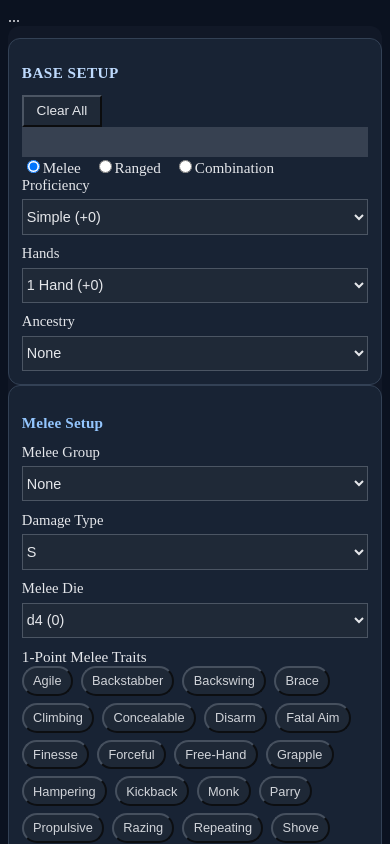
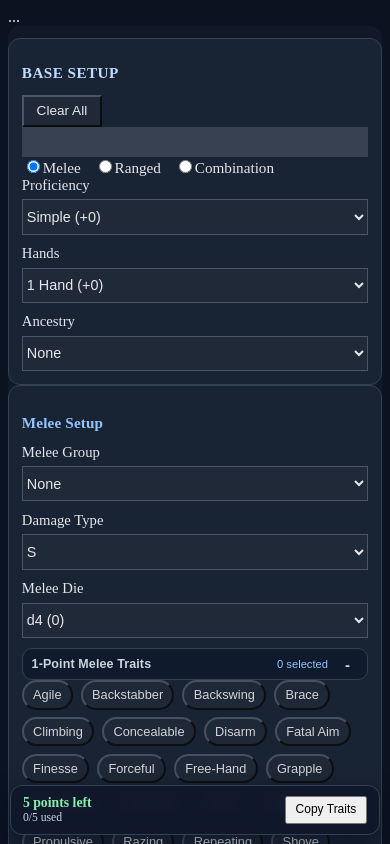
Before and after one commit to aegorsuch/PF2E-Weapon-Builder, a Vue app: page / in a window 390 px wide. Shown: the top 844 px of the page. Built offline with nearby package versions, Linux system fonts and the light colour scheme.

Commit message:
feat: implement collapsible trait sections and mobile sticky footer for improved UI/UX

```diff
--- a/src/App.vue
+++ b/src/App.vue
@@ -124,9 +124,17 @@
           </div>
           <div v-for="(traitList, pointKey) in traitCategories" :key="'m'+pointKey" class="trait-block mb-3">
             <div class="d-flex justify-content-between align-items-center gap-2 mb-1">
-              <label class="fw-bold small mb-0">{{ formatPointLabel(pointKey) }} Melee Traits</label>
+              <button
+                type="button"
+                class="trait-collapse-btn"
+                :aria-expanded="(!isTraitSectionCollapsed('melee', pointKey)).toString()"
+                @click="toggleTraitSection('melee', pointKey)">
+                <span class="trait-collapse-title">{{ formatPointLabel(pointKey) }} Melee Traits</span>
+                <span class="trait-collapse-meta">{{ getSelectedTraitCount('melee', pointKey) }} selected</span>
+                <span class="trait-collapse-icon">{{ isTraitSectionCollapsed('melee', pointKey) ? '+' : '-' }}</span>
+              </button>
             </div>
-            <div class="trait-button-grid mt-1">
+            <div v-show="!isTraitSectionCollapsed('melee', pointKey)" class="trait-button-grid mt-1">
               <button v-for="t in traitList" :key="t" type="button"
                 @click="toggleTrait('melee', pointKey, t)"
                 class="btn btn-sm"
@@ -208,9 +216,17 @@
           </div>
           <div v-for="(traitList, pointKey) in traitCategories" :key="'r'+pointKey" class="trait-block mb-3">
             <div class="d-flex justify-content-between align-items-center gap-2 mb-1">
-              <label class="fw-bold small mb-0">{{ formatPointLabel(pointKey) }} Ranged Traits</label>
+              <button
+                type="button"
+                class="trait-collapse-btn"
+                :aria-expanded="(!isTraitSectionCollapsed('ranged', pointKey)).toString()"
+                @click="toggleTraitSection('ranged', pointKey)">
+                <span class="trait-collapse-title">{{ formatPointLabel(pointKey) }} Ranged Traits</span>
+                <span class="trait-collapse-meta">{{ getSelectedTraitCount('ranged', pointKey) }} selected</span>
+                <span class="trait-collapse-icon">{{ isTraitSectionCollapsed('ranged', pointKey) ? '+' : '-' }}</span>
+              </button>
             </div>
-            <div class="trait-button-grid mt-1">
+            <div v-show="!isTraitSectionCollapsed('ranged', pointKey)" class="trait-button-grid mt-1">
               <button v-for="t in traitList" :key="t" type="button"
                 @click="toggleTrait('ranged', pointKey, t)"
                 class="btn btn-sm"
@@ -263,6 +279,29 @@
       </div>
       <div v-if="copyNotice" class="copy-notice mt-2">{{ copyNotice }}</div>
     </div>
+
+    <div class="mobile-sticky-footer d-md-none">
+      <div class="mobile-sticky-points" :class="total >= 0 ? 'is-ok' : 'is-over'">
+        <strong>{{ total >= 0 ? total + ' points left' : Math.abs(total) + ' over budget' }}</strong>
+        <span>{{ pointsUsed }}/{{ totalAvailablePoints }} used</span>
+      </div>
+      <div class="mobile-sticky-actions">
+        <button
+          v-if="range !== 'ranged'"
+          type="button"
+          class="btn btn-outline-info btn-sm"
+          @click="copyTraitsToClipboard('melee')">
+          {{ isCombo ? 'Copy Melee' : 'Copy Traits' }}
+        </button>
+        <button
+          v-if="range !== 'melee'"
+          type="button"
+          class="btn btn-outline-info btn-sm"
+          @click="copyTraitsToClipboard('ranged')">
+          {{ isCombo ? 'Copy Ranged' : 'Copy Traits' }}
+        </button>
+      </div>
+    </div>
   </div>
 </template>
 
@@ -297,6 +336,15 @@ export default {
       switchNoticeTimer: null,
       copyNotice: '',
       copyNoticeTimer: null,
+      isNarrowScreen: false,
+      lastOpenTraitSections: {
+        melee: 'onePoint',
+        ranged: 'onePoint'
+      },
+      collapsedTraitSections: {
+        melee: { onePoint: false, twoPoint: true, threePoint: true },
+        ranged: { onePoint: false, twoPoint: true, threePoint: true }
+      },
       selectedAncestry: '',
       adjustements: { proficiency: 0, hands: 0 },
       meleeForm: { group: '', die: 3, damageType: 'S', traits: { onePoint: [], twoPoint: [], threePoint: [] } },
@@ -372,10 +420,13 @@ export default {
       this.modeStateStore[oldVal] = this.captureCurrentState();
       this.restoreStateForMode(newVal);
       this.showSwitchNotice(newVal);
+      this.restoreTraitSectionsForCurrentMode();
     }
   },
   mounted() {
     document.body.classList.add('dark-mode');
+    this.syncViewportFlags();
+    window.addEventListener('resize', this.syncViewportFlags);
     this.initModeStateStore();
   },
   beforeDestroy() {
@@ -387,6 +438,7 @@ export default {
       clearTimeout(this.copyNoticeTimer);
       this.copyNoticeTimer = null;
     }
+    window.removeEventListener('resize', this.syncViewportFlags);
     document.body.classList.remove('dark-mode');
   },
   computed: {
@@ -627,6 +679,52 @@ export default {
       if (index > -1) target.traits[pointKey].splice(index, 1);
       else target.traits[pointKey].push(trait);
     },
+    isTraitSectionCollapsed(formKey, pointKey) {
+      const formState = this.collapsedTraitSections[formKey];
+      return formState ? !!formState[pointKey] : false;
+    },
+    syncViewportFlags() {
+      const wasNarrow = this.isNarrowScreen;
+      this.isNarrowScreen = window.innerWidth < 768;
+
+      if (!wasNarrow && this.isNarrowScreen) {
+        this.restoreTraitSectionsForCurrentMode();
+      }
+    },
+    collapseTraitSectionsForForm(formKey) {
+      if (!this.collapsedTraitSections[formKey]) return;
+      this.collapsedTraitSections[formKey] = { onePoint: true, twoPoint: true, threePoint: true };
+    },
+    expandLastOpenTraitSection(formKey) {
+      if (!this.collapsedTraitSections[formKey]) return;
+      const pointKey = this.lastOpenTraitSections[formKey] || 'onePoint';
+      this.collapseTraitSectionsForForm(formKey);
+      this.collapsedTraitSections[formKey][pointKey] = false;
+    },
+    restoreTraitSectionsForCurrentMode() {
+      if (!this.isNarrowScreen) return;
+      if (this.range !== 'ranged') this.expandLastOpenTraitSection('melee');
+      if (this.range !== 'melee') this.expandLastOpenTraitSection('ranged');
+    },
+    toggleTraitSection(formKey, pointKey) {
+      if (!this.collapsedTraitSections[formKey]) return;
+      const willOpen = this.collapsedTraitSections[formKey][pointKey];
+
+      if (this.isNarrowScreen && willOpen) {
+        this.collapseTraitSectionsForForm(formKey);
+      }
+
+      this.collapsedTraitSections[formKey][pointKey] = !this.collapsedTraitSections[formKey][pointKey];
+
+      if (!this.collapsedTraitSections[formKey][pointKey]) {
+        this.lastOpenTraitSections[formKey] = pointKey;
+      }
+    },
+    getSelectedTraitCount(formKey, pointKey) {
+      const form = formKey === 'melee' ? this.meleeForm : this.rangedForm;
+      const list = form.traits[pointKey];
+      return Array.isArray(list) ? list.length : 0;
+    },
     showCopyNotice(message) {
       this.copyNotice = message;
       if (this.copyNoticeTimer) clearTimeout(this.copyNoticeTimer);
@@ -836,6 +934,49 @@ export default {
   gap: 0.6rem 0.7rem;
 }
 
+.trait-collapse-btn {
+  width: 100%;
+  border: 1px solid #334155;
+  background: #0f1b2c;
+  color: #cbd5e1;
+  border-radius: 10px;
+  padding: 0.45rem 0.6rem;
+  display: grid;
+  grid-template-columns: 1fr auto auto;
+  align-items: center;
+  column-gap: 0.55rem;
+  text-align: left;
+}
+
+.trait-collapse-btn:hover {
+  border-color: #4b5563;
+  background: #122138;
+}
+
+.trait-collapse-btn:focus {
+  outline: none;
+  box-shadow: 0 0 0 0.2rem rgba(96, 165, 250, 0.25);
+}
+
+.trait-collapse-title {
+  font-size: 0.82rem;
+  font-weight: 700;
+  letter-spacing: 0.01em;
+}
+
+.trait-collapse-meta {
+  font-size: 0.74rem;
+  color: #93c5fd;
+  white-space: nowrap;
+}
+
+.trait-collapse-icon {
+  font-size: 0.95rem;
+  font-weight: 700;
+  width: 1.35rem;
+  text-align: center;
+}
+
 .trait-button-grid .btn {
   border-radius: 999px;
   padding: 0.35rem 0.7rem;
@@ -865,6 +1006,10 @@ export default {
 
 .control-field .form-select {
   min-height: 2.2rem;
+}
+
+.mobile-sticky-footer {
+  display: none;
 }
 
 #app hr {
@@ -968,6 +1113,19 @@ export default {
     font-size: 0.8rem;
   }
 
+  .trait-collapse-btn {
+    padding: 0.4rem 0.55rem;
+    grid-template-columns: 1fr auto auto;
+  }
+
+  .trait-collapse-title {
+    font-size: 0.78rem;
+  }
+
+  .trait-collapse-meta {
+    font-size: 0.7rem;
+  }
+
   .form-select {
     font-size: 0.9rem;
   }
@@ -997,8 +1155,65 @@ export default {
 }
 
 @media (max-width: 768px) {
+  #app {
+    padding-bottom: 6.6rem;
+  }
+
   .row {
     gap: 1rem;
+  }
+
+  .mobile-sticky-footer {
+    display: flex;
+    position: fixed;
+    left: 0.65rem;
+    right: 0.65rem;
+    bottom: 0.55rem;
+    z-index: 1050;
+    align-items: center;
+    justify-content: space-between;
+    gap: 0.6rem;
+    padding: 0.6rem 0.72rem;
+    border-radius: 12px;
+    border: 1px solid #334155;
+    background: rgba(15, 23, 42, 0.94);
+    backdrop-filter: blur(6px);
+    box-shadow: 0 10px 26px rgba(2, 6, 23, 0.45);
+  }
+
+  .mobile-sticky-points {
+    display: flex;
+    flex-direction: column;
+    line-height: 1.15;
+    min-width: 0;
+  }
+
+  .mobile-sticky-points strong {
+    font-size: 0.86rem;
+    color: #86efac;
+  }
+
+  .mobile-sticky-points span {
+    font-size: 0.73rem;
+    color: #cbd5e1;
+  }
+
+  .mobile-sticky-points.is-over strong {
+    color: #fca5a5;
+  }
+
+  .mobile-sticky-actions {
+    display: flex;
+    align-items: center;
+    justify-content: flex-end;
+    gap: 0.35rem;
+    flex-shrink: 0;
+  }
+
+  .mobile-sticky-actions .btn {
+    padding: 0.3rem 0.55rem;
+    line-height: 1.15;
+    font-size: 0.75rem;
   }
 }
 </style>
```
